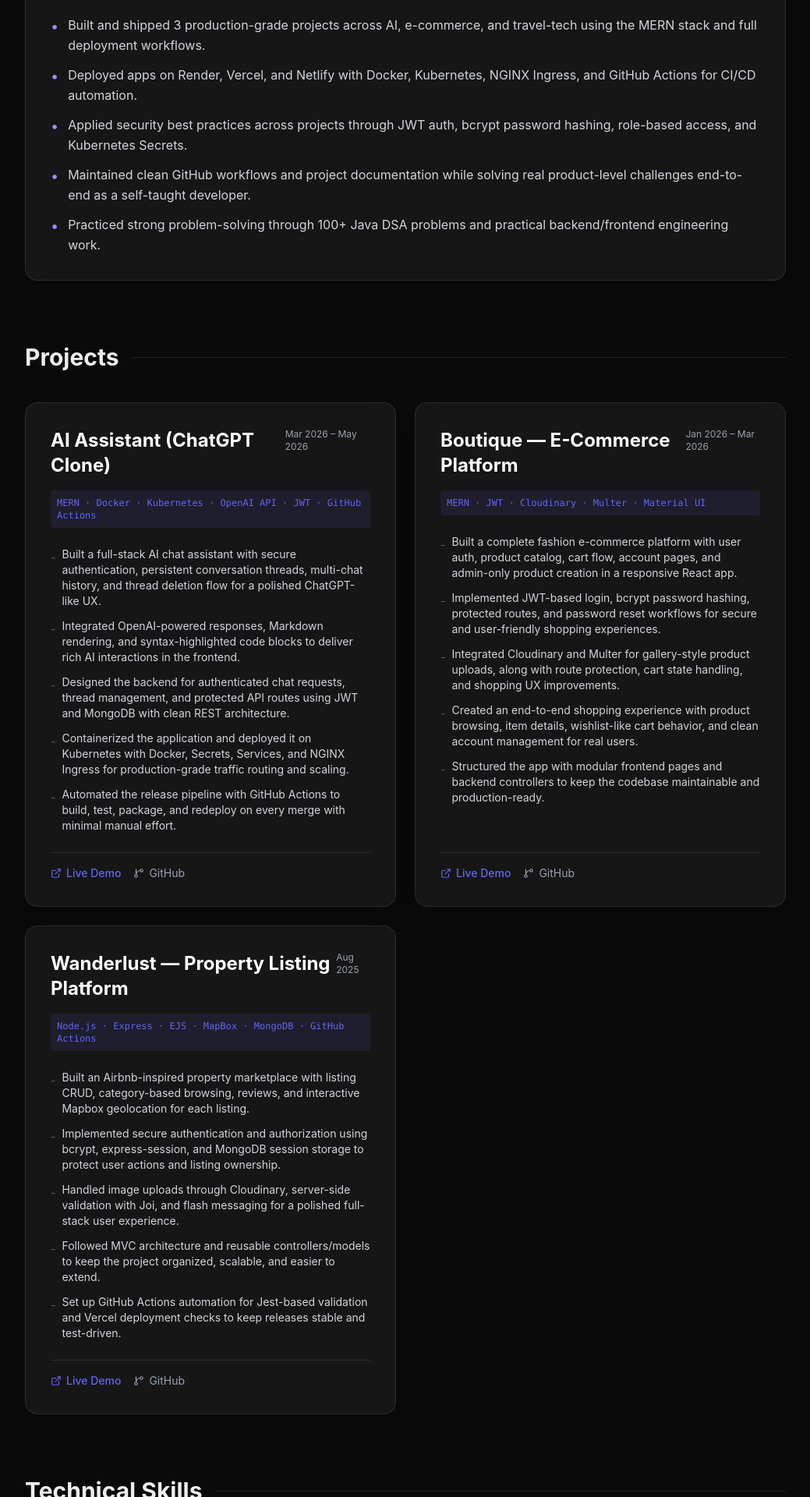
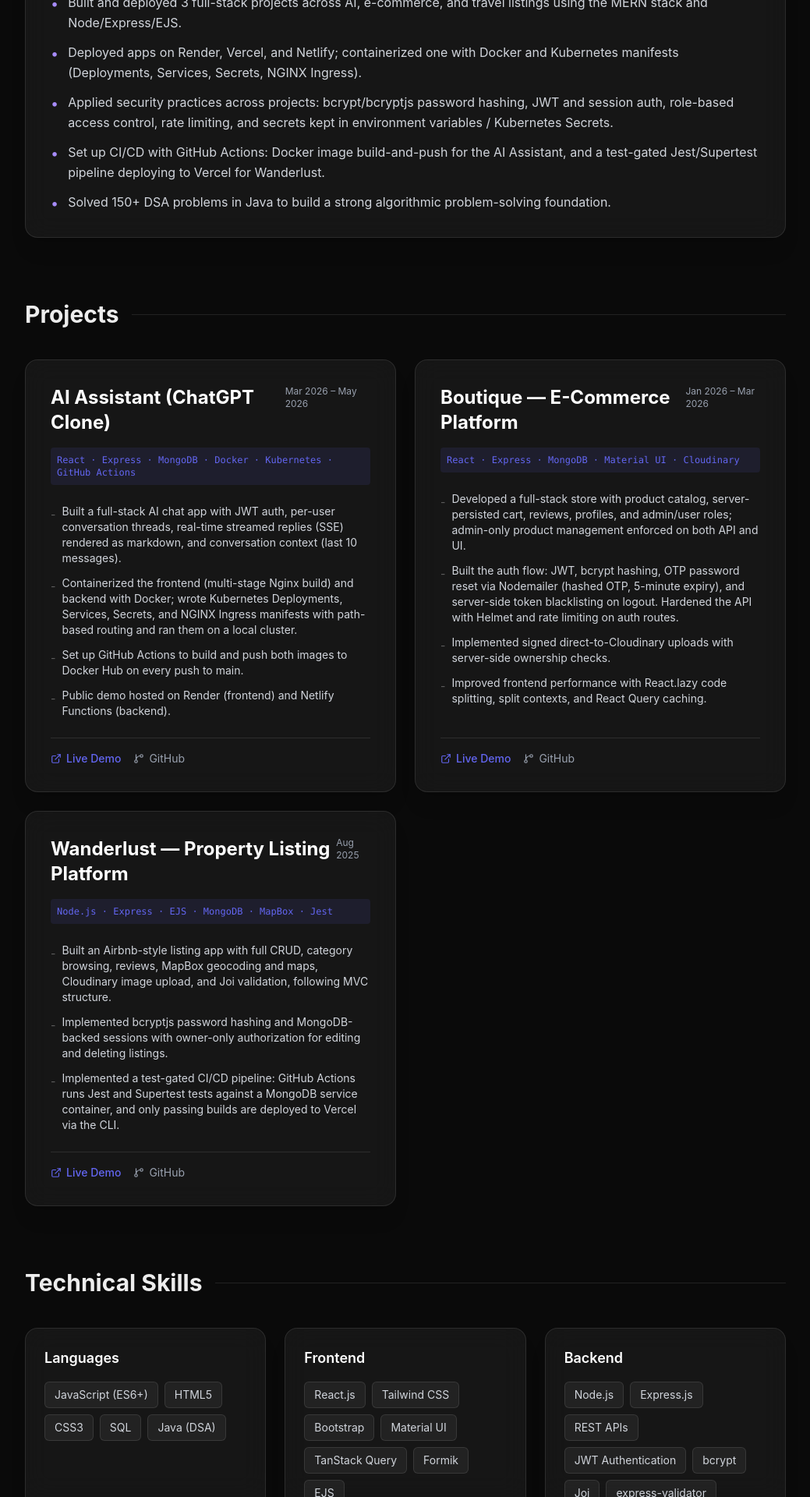
Before and after one commit to Harkit07/Portfolio, a React (Vite) app: page / in a window 1280 px wide. Shown: the part 880-2800 px from the top of the page at 78% size, without its empty margins (120-1159 px from the left). Built offline with nearby package versions, Linux system fonts and the light colour scheme.

Commit message:
update portfolio

```diff
--- a/src/data.js
+++ b/src/data.js
@@ -3,7 +3,7 @@ export const resumeData = {
     name: "Harkit Singh",
     title: "Full Stack (MERN) Developer",
     summary:
-      "MERN Stack Developer who independently built and deployed a Kubernetes-orchestrated ChatGPT clone and two production-grade platforms — an e-commerce store and an Airbnb-style listing app — all from scratch. Hands-on with Docker, GitHub Actions CI/CD, and NGINX Ingress, going well beyond typical fresher scope. Looking to bring full-stack and DevOps skills to a team shipping real products.",
+      "MERN Stack Developer who built and deployed three full-stack projects: an AI chat app containerized with Docker and Kubernetes manifests, an e-commerce web app with role-based access, and an Airbnb-style listing app with a test-gated GitHub Actions pipeline. Focused on secure authentication, clean API design, and reliable deployments.",
     location: "Rajasthan, India",
     email: "harkitsinghsran9584@gmail.com",
     phone: "+91-8890436710",
@@ -30,6 +30,7 @@ export const resumeData = {
         "Tailwind CSS",
         "Bootstrap",
         "Material UI",
+        "TanStack Query",
         "Formik",
         "EJS",
       ],
@@ -39,10 +40,13 @@ export const resumeData = {
       items: [
         "Node.js",
         "Express.js",
-        "REST API Design",
+        "REST APIs",
         "JWT Authentication",
         "bcrypt",
-        "Multer",
+        "Joi",
+        "express-validator",
+        "Helmet",
+        "Nodemailer",
       ],
     },
     {
@@ -53,10 +57,10 @@ export const resumeData = {
       category: "DevOps & CI/CD",
       items: [
         "Docker",
-        "Kubernetes",
+        "Kubernetes (manifests)",
         "NGINX Ingress",
         "GitHub Actions",
-        "CI/CD Pipelines",
+        "Jest",
       ],
     },
     {
@@ -66,7 +70,6 @@ export const resumeData = {
         "Vercel",
         "Netlify",
         "Cloudinary",
-        "OpenAI API",
         "MapBox API",
       ],
     },
@@ -78,11 +81,11 @@ export const resumeData = {
       category: "Concepts",
       items: [
         "MVC Architecture",
+        "Role-Based Access Control",
+        "Session & Token Authentication",
         "Container Orchestration",
         "Ingress Routing",
         "Responsive Design",
-        "CRUD Operations",
-        "Session Management",
       ],
     },
   ],
@@ -92,55 +95,51 @@ export const resumeData = {
       company: "Independent · Remote",
       dates: "2025 – Present",
       bullets: [
-        "Built and shipped 3 production-grade projects across AI, e-commerce, and travel-tech using the MERN stack and full deployment workflows.",
-        "Deployed apps on Render, Vercel, and Netlify with Docker, Kubernetes, NGINX Ingress, and GitHub Actions for CI/CD automation.",
-        "Applied security best practices across projects through JWT auth, bcrypt password hashing, role-based access, and Kubernetes Secrets.",
-        "Maintained clean GitHub workflows and project documentation while solving real product-level challenges end-to-end as a self-taught developer.",
-        "Practiced strong problem-solving through 100+ Java DSA problems and practical backend/frontend engineering work.",
+        "Built and deployed 3 full-stack projects across AI, e-commerce, and travel listings using the MERN stack and Node/Express/EJS.",
+        "Deployed apps on Render, Vercel, and Netlify; containerized one with Docker and Kubernetes manifests (Deployments, Services, Secrets, NGINX Ingress).",
+        "Applied security practices across projects: bcrypt/bcryptjs password hashing, JWT and session auth, role-based access control, rate limiting, and secrets kept in environment variables / Kubernetes Secrets.",
+        "Set up CI/CD with GitHub Actions: Docker image build-and-push for the AI Assistant, and a test-gated Jest/Supertest pipeline deploying to Vercel for Wanderlust.",
+        "Solved 150+ DSA problems in Java to build a strong algorithmic problem-solving foundation.",
       ],
     },
   ],
   projects: [
     {
       title: "AI Assistant (ChatGPT Clone)",
-      stack: "MERN · Docker · Kubernetes · OpenAI API · JWT · GitHub Actions",
+      stack: "React · Express · MongoDB · Docker · Kubernetes · GitHub Actions",
       dates: "Mar 2026 – May 2026",
       liveUrl: "https://ai-assistant-nsg8.onrender.com",
       githubUrl: "https://github.com/Harkit07/AI-Assistant.git",
       bullets: [
-        "Built a full-stack AI chat assistant with secure authentication, persistent conversation threads, multi-chat history, and thread deletion flow for a polished ChatGPT-like UX.",
-        "Integrated OpenAI-powered responses, Markdown rendering, and syntax-highlighted code blocks to deliver rich AI interactions in the frontend.",
-        "Designed the backend for authenticated chat requests, thread management, and protected API routes using JWT and MongoDB with clean REST architecture.",
-        "Containerized the application and deployed it on Kubernetes with Docker, Secrets, Services, and NGINX Ingress for production-grade traffic routing and scaling.",
-        "Automated the release pipeline with GitHub Actions to build, test, package, and redeploy on every merge with minimal manual effort.",
+        "Built a full-stack AI chat app with JWT auth, per-user conversation threads, real-time streamed replies (SSE) rendered as markdown, and conversation context (last 10 messages).",
+        "Containerized the frontend (multi-stage Nginx build) and backend with Docker; wrote Kubernetes Deployments, Services, Secrets, and NGINX Ingress manifests with path-based routing and ran them on a local cluster.",
+        "Set up GitHub Actions to build and push both images to Docker Hub on every push to main.",
+        "Public demo hosted on Render (frontend) and Netlify Functions (backend).",
       ],
     },
     {
       title: "Boutique — E-Commerce Platform",
-      stack: "MERN · JWT · Cloudinary · Multer · Material UI",
+      stack: "React · Express · MongoDB · Material UI · Cloudinary",
       dates: "Jan 2026 – Mar 2026",
       liveUrl: "https://ravneetboutique.qzz.io/",
       githubUrl: "https://github.com/Harkit07/Boutique",
       bullets: [
-        "Built a complete fashion e-commerce platform with user auth, product catalog, cart flow, account pages, and admin-only product creation in a responsive React app.",
-        "Implemented JWT-based login, bcrypt password hashing, protected routes, and password reset workflows for secure and user-friendly shopping experiences.",
-        "Integrated Cloudinary and Multer for gallery-style product uploads, along with route protection, cart state handling, and shopping UX improvements.",
-        "Created an end-to-end shopping experience with product browsing, item details, wishlist-like cart behavior, and clean account management for real users.",
-        "Structured the app with modular frontend pages and backend controllers to keep the codebase maintainable and production-ready.",
+        "Developed a full-stack store with product catalog, server-persisted cart, reviews, profiles, and admin/user roles; admin-only product management enforced on both API and UI.",
+        "Built the auth flow: JWT, bcrypt hashing, OTP password reset via Nodemailer (hashed OTP, 5-minute expiry), and server-side token blacklisting on logout. Hardened the API with Helmet and rate limiting on auth routes.",
+        "Implemented signed direct-to-Cloudinary uploads with server-side ownership checks.",
+        "Improved frontend performance with React.lazy code splitting, split contexts, and React Query caching.",
       ],
     },
     {
       title: "Wanderlust — Property Listing Platform",
-      stack: "Node.js · Express · EJS · MapBox · MongoDB · GitHub Actions",
+      stack: "Node.js · Express · EJS · MongoDB · MapBox · Jest",
       dates: "Aug 2025",
       liveUrl: "https://wanderlust-jade-sigma.vercel.app/listings",
       githubUrl: "https://github.com/Harkit07/Wanderlust.git",
       bullets: [
-        "Built an Airbnb-inspired property marketplace with listing CRUD, category-based browsing, reviews, and interactive Mapbox geolocation for each listing.",
-        "Implemented secure authentication and authorization using bcrypt, express-session, and MongoDB session storage to protect user actions and listing ownership.",
-        "Handled image uploads through Cloudinary, server-side validation with Joi, and flash messaging for a polished full-stack user experience.",
-        "Followed MVC architecture and reusable controllers/models to keep the project organized, scalable, and easier to extend.",
-        "Set up GitHub Actions automation for Jest-based validation and Vercel deployment checks to keep releases stable and test-driven.",
+        "Built an Airbnb-style listing app with full CRUD, category browsing, reviews, MapBox geocoding and maps, Cloudinary image upload, and Joi validation, following MVC structure.",
+        "Implemented bcryptjs password hashing and MongoDB-backed sessions with owner-only authorization for editing and deleting listings.",
+        "Implemented a test-gated CI/CD pipeline: GitHub Actions runs Jest and Supertest tests against a MongoDB service container, and only passing builds are deployed to Vercel via the CLI.",
       ],
     },
   ],
```
Also changed, not shown: 2 other files (tests, documents, lock files or other folders).
